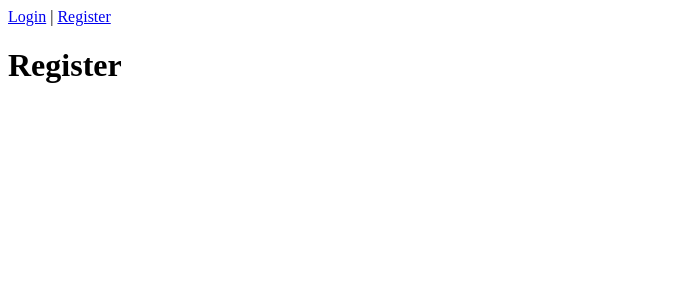
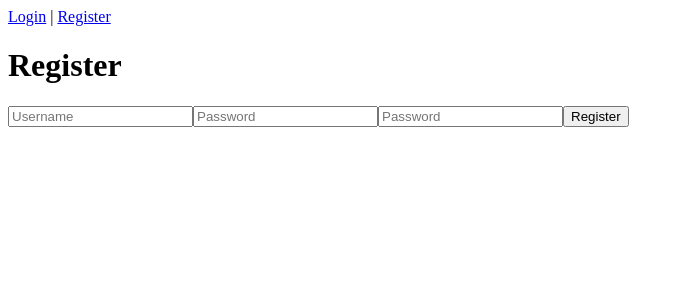
Before and after one commit to scorevi/pms-automata, a Vue app in the folder pms-project/: page /register in a window 1280 px wide. Shown: the top 300 px of the page, without its empty margins (0-684 px from the left). Built offline with nearby package versions, Linux system fonts and the light colour scheme.

Commit message:
global styles and variable fonts

```diff
--- a/pms-project/src/App.vue
+++ b/pms-project/src/App.vue
@@ -3,5 +3,6 @@
     <router-link to="/">Login</router-link> |
     <router-link to="/register">Register</router-link>
   </nav>
+
   <router-view/>
 </template>
--- a/pms-project/src/components/auth/Login.vue
+++ b/pms-project/src/components/auth/Login.vue
@@ -1,6 +1,11 @@
 <template>
     <div>
         <h1>Login</h1>
+        <form>
+            <input type="text" placeholder="Username" />
+            <input type="password" placeholder="Password" />
+            <button>Login</button>
+        </form>
     </div>
 </template>
 
--- a/pms-project/src/components/auth/Register.vue
+++ b/pms-project/src/components/auth/Register.vue
@@ -1,9 +1,14 @@
 <template>
     <div>
         <h1>Register</h1>
+        <form>
+            <input type="text" placeholder="Username" />
+            <input type="password" placeholder="Password" />
+            <input type="password" placeholder="Password" />
+            <button>Register</button>
+        </form>
     </div>
 </template>
-
 
 <script>
 export default {
```
